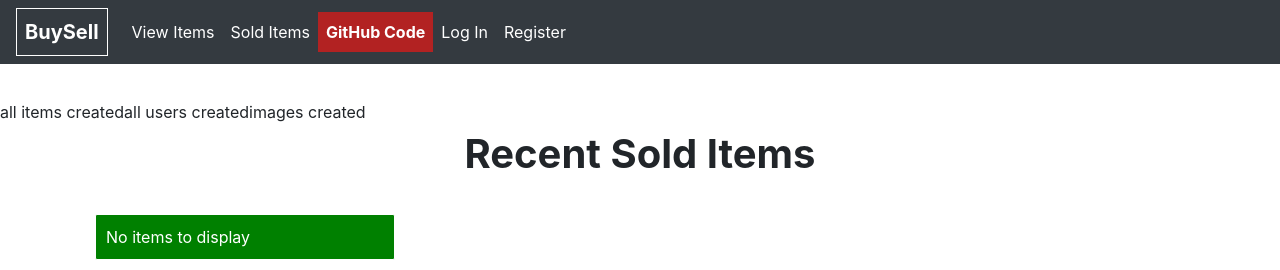
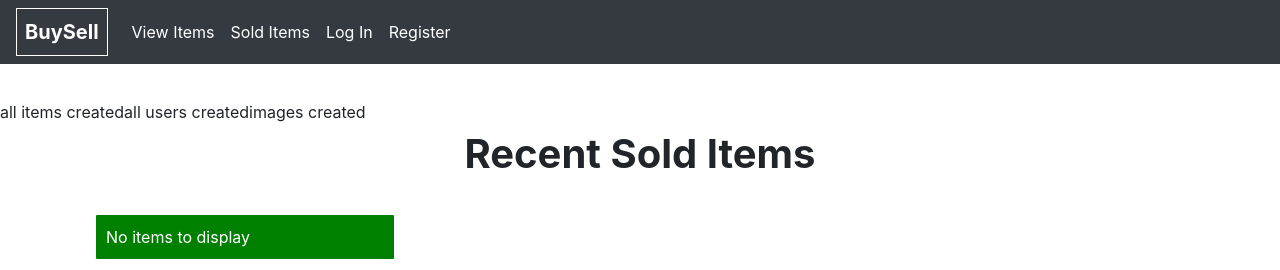
Before and after one commit to jagtarkhinda/eCommercePhp, a PHP site: page /index.php in a window 1280 px wide. Shown: the top 270 px of the page. Run offline with PHP 8.4, Linux system fonts and the light colour scheme; data comes from the database, SQL or seed files in the repository.

Commit message:
nave link change

```diff
--- a/header.php
+++ b/header.php
@@ -28,14 +28,7 @@
             <li class="nav-item active">
             <a class="nav-link" href="index.php">Sold Items</a>
                 </li>
-                <li class="nav-item active" style="background-color:#B22222;font-weight:bold;">
-            <a class="nav-link" href="https://github.com/jagtarkhinda/eCommercePhp">GitHub Code</a>
-                </li>
-<!--
-          <li class="nav-item">
-            <a class="nav-link" href="view_items.php">View Items</a>
-          </li>
--->
+
 
           <li class="nav-item active">
                 <?php
@@ -53,7 +46,7 @@
                         echo '</li>';
                    }
                 ?>
-            </a>
+
           </li>
         </ul>
       </div>
```
